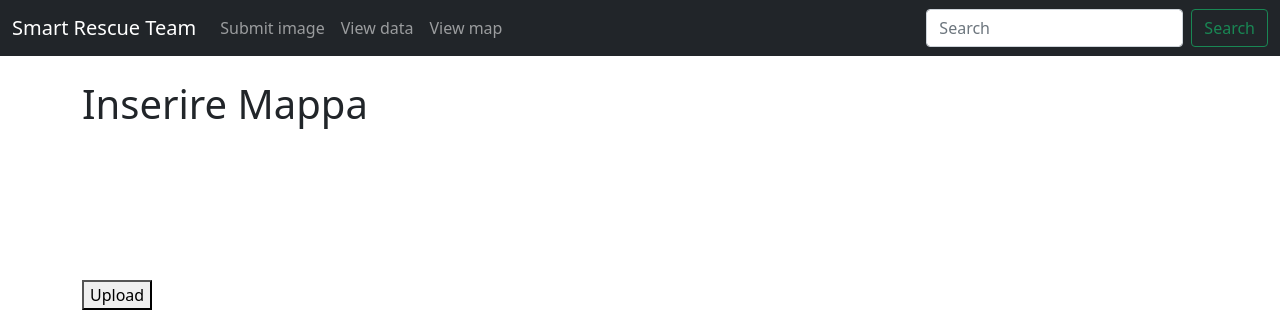
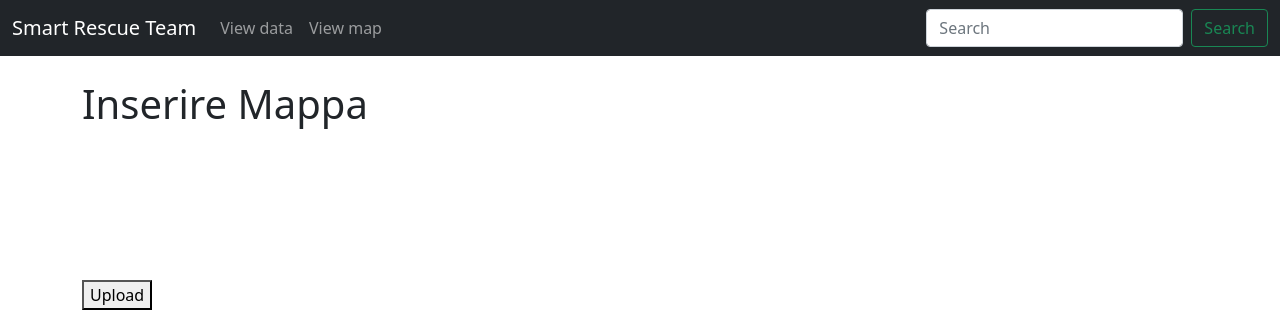
Before and after one commit to CescoMoretti/Smart-Rescue-Team, a Python web app: template src/server/templates/images.html in a window 1280 px wide. Shown: the top 314 px of the page. Run offline with Jinja, Linux system fonts and the light colour scheme; the template is opened without the code that fills it, so the values that code supplies are empty.

Commit message:
removed submit image

```diff
--- a/src/server/templates/nav_bar.html
+++ b/src/server/templates/nav_bar.html
@@ -6,9 +6,6 @@
       </button>
       <div class="collapse navbar-collapse" id="navbarSupportedContent">
         <ul class="navbar-nav me-auto mb-2 mb-lg-0">
-          <li class="nav-item">
-            <a class="nav-link" href="{{ url_for('add_image') }}">Submit image</a>
-          </li>
           <li class="nav-item">
             <a class="nav-link" href="{{ url_for('view_data') }}">View data</a>
           </li>
```
